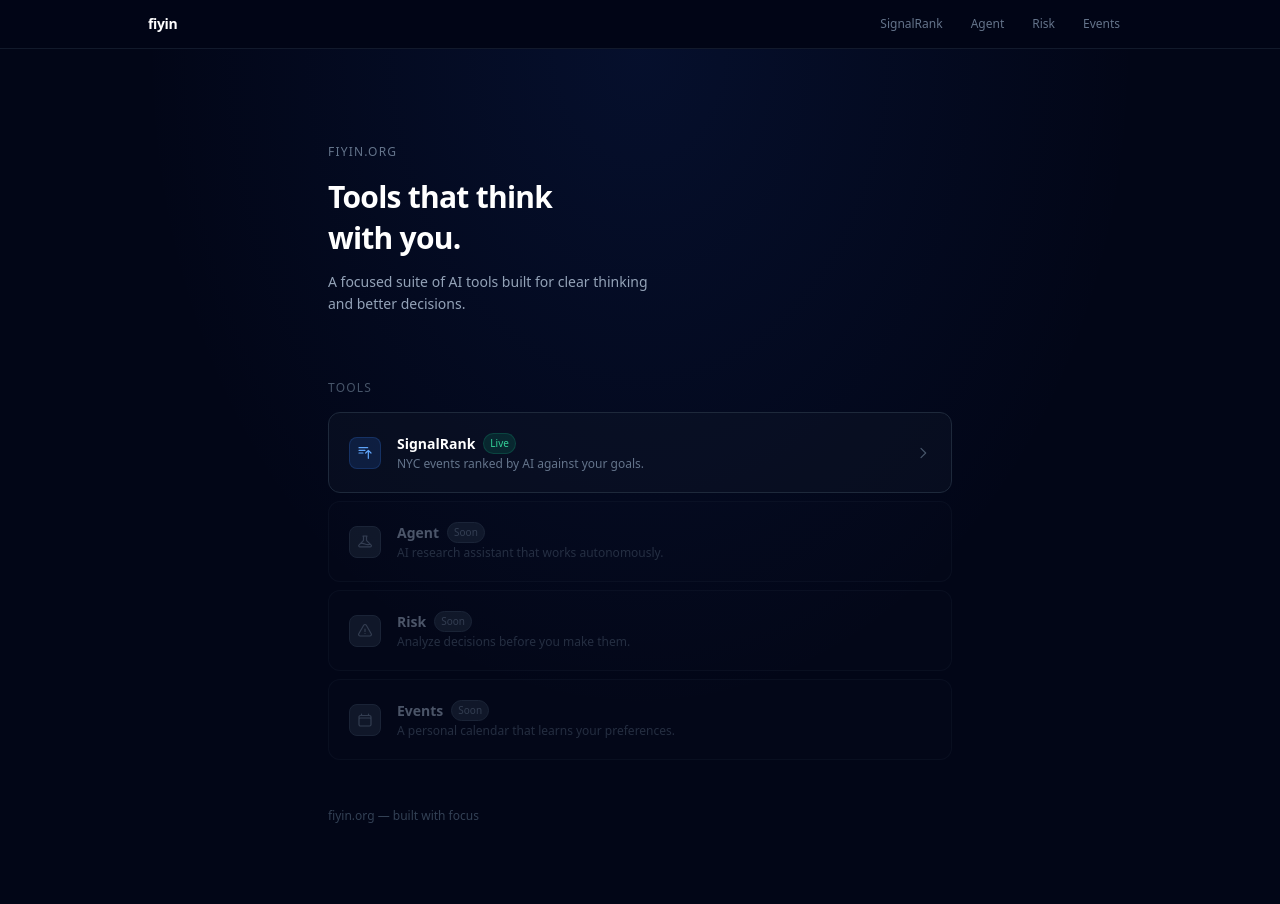
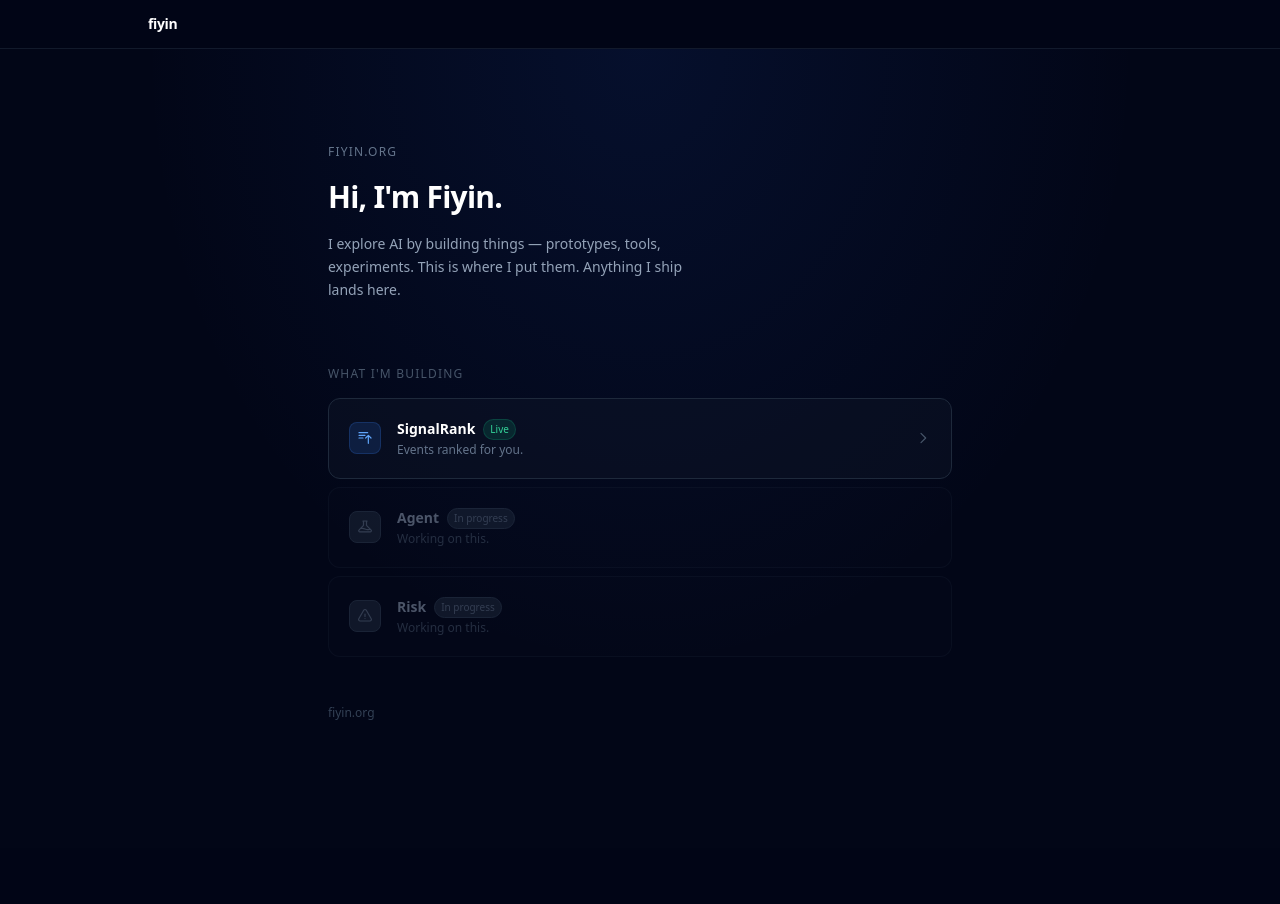
Before and after one commit to fiyinadeyera/fiyin-os, a Flask app: page / in a window 1280 px wide. After the commit the page ends 720 px from the top, so only its background shows below. Run offline with Flask 3, Linux system fonts and the light colour scheme; some libraries are stand-ins or nearby versions; some web fonts are replaced.

Commit message:
Personalize landing page, remove nav links and Events card
- index.html: personal intro ("Hi, I'm Fiyin"), updated SignalRank
  description to "Events ranked for you", Agent/Risk show "In progress",
  Events card removed, section renamed to "What I'm building"
- base.html: removed top nav tool links, keeping only the fiyin home link

Co-Authored-By: Claude Sonnet 4.6 <noreply@anthropic.com>

```diff
--- a/templates/base.html
+++ b/templates/base.html
@@ -17,13 +17,7 @@
     <nav class="fixed top-0 left-0 right-0 z-50 border-b border-slate-800/60 bg-slate-950/80 backdrop-blur-md">
         <div class="mx-auto max-w-5xl px-5 h-12 flex items-center justify-between">
             <a href="/" class="text-sm font-semibold tracking-tight text-white hover:text-slate-300 transition-colors">fiyin</a>
-            <div class="flex items-center gap-1">
-                <a href="/signalrank" class="nav-link px-3 py-1.5 rounded-md text-xs font-medium {% if page == 'signalrank' %}text-white bg-slate-800{% else %}text-slate-500 hover:text-slate-300 hover:bg-slate-800/50{% endif %}">SignalRank</a>
-                <a href="/agent"      class="nav-link px-3 py-1.5 rounded-md text-xs font-medium {% if page == 'agent' %}text-white bg-slate-800{% else %}text-slate-500 hover:text-slate-300 hover:bg-slate-800/50{% endif %}">Agent</a>
-                <a href="/risk"       class="nav-link px-3 py-1.5 rounded-md text-xs font-medium {% if page == 'risk' %}text-white bg-slate-800{% else %}text-slate-500 hover:text-slate-300 hover:bg-slate-800/50{% endif %}">Risk</a>
-                <a href="/events"     class="nav-link px-3 py-1.5 rounded-md text-xs font-medium {% if page == 'events' %}text-white bg-slate-800{% else %}text-slate-500 hover:text-slate-300 hover:bg-slate-800/50{% endif %}">Events</a>
             </div>
-        </div>
     </nav>
 
     <div class="pt-12">
--- a/templates/index.html
+++ b/templates/index.html
@@ -6,16 +6,17 @@
 
         <div class="mb-16">
             <p class="text-xs font-medium text-slate-500 uppercase tracking-widest mb-4">fiyin.org</p>
-            <h1 class="text-3xl font-semibold text-white tracking-tight leading-snug mb-3">
-                Tools that think<br>with you.
+            <h1 class="text-3xl font-semibold text-white tracking-tight leading-snug mb-4">
+                Hi, I'm Fiyin.
             </h1>
-            <p class="text-slate-400 text-sm max-w-xs leading-relaxed">
-                A focused suite of AI tools built for clear thinking and better decisions.
+            <p class="text-slate-400 text-sm leading-relaxed max-w-sm">
+                I explore AI by building things — prototypes, tools, experiments. This is where I put them.
+                Anything I ship lands here.
             </p>
         </div>
 
         <div class="mb-4">
-            <p class="text-xs font-medium text-slate-600 uppercase tracking-widest">Tools</p>
+            <p class="text-xs font-medium text-slate-600 uppercase tracking-widest">What I'm building</p>
         </div>
 
         <div class="space-y-2">
@@ -31,7 +32,7 @@
                             <span class="text-sm font-semibold text-white">SignalRank</span>
                             <span class="text-[10px] font-medium px-1.5 py-0.5 rounded-full bg-emerald-500/15 text-emerald-400 border border-emerald-500/20">Live</span>
                         </div>
-                        <p class="text-xs text-slate-500">NYC events ranked by AI against your goals.</p>
+                        <p class="text-xs text-slate-500">Events ranked for you.</p>
                     </div>
                 </div>
                 <svg class="w-4 h-4 text-slate-600 group-hover:text-slate-400 transition-colors" fill="none" viewBox="0 0 24 24" stroke="currentColor" stroke-width="1.8">
@@ -49,9 +50,9 @@
                     <div>
                         <div class="flex items-center gap-2 mb-0.5">
                             <span class="text-sm font-semibold text-slate-400">Agent</span>
-                            <span class="text-[10px] font-medium px-1.5 py-0.5 rounded-full bg-slate-800 text-slate-500 border border-slate-700">Soon</span>
+                            <span class="text-[10px] font-medium px-1.5 py-0.5 rounded-full bg-slate-800 text-slate-500 border border-slate-700">In progress</span>
                         </div>
-                        <p class="text-xs text-slate-600">AI research assistant that works autonomously.</p>
+                        <p class="text-xs text-slate-600">Working on this.</p>
                     </div>
                 </div>
             </div>
@@ -66,32 +67,15 @@
                     <div>
                         <div class="flex items-center gap-2 mb-0.5">
                             <span class="text-sm font-semibold text-slate-400">Risk</span>
-                            <span class="text-[10px] font-medium px-1.5 py-0.5 rounded-full bg-slate-800 text-slate-500 border border-slate-700">Soon</span>
+                            <span class="text-[10px] font-medium px-1.5 py-0.5 rounded-full bg-slate-800 text-slate-500 border border-slate-700">In progress</span>
                         </div>
-                        <p class="text-xs text-slate-600">Analyze decisions before you make them.</p>
-                    </div>
-                </div>
-            </div>
-
-            <div class="flex items-center justify-between p-5 rounded-xl border border-slate-800/50 bg-slate-900/20 opacity-50 cursor-default select-none">
-                <div class="flex items-center gap-4">
-                    <div class="w-8 h-8 rounded-lg bg-slate-800 border border-slate-700 flex items-center justify-center flex-shrink-0">
-                        <svg class="w-4 h-4 text-slate-500" fill="none" viewBox="0 0 24 24" stroke="currentColor" stroke-width="1.8">
-                            <path stroke-linecap="round" stroke-linejoin="round" d="M6.75 3v2.25M17.25 3v2.25M3 18.75V7.5a2.25 2.25 0 012.25-2.25h13.5A2.25 2.25 0 0121 7.5v11.25m-18 0A2.25 2.25 0 005.25 21h13.5A2.25 2.25 0 0021 18.75m-18 0v-7.5A2.25 2.25 0 015.25 9h13.5A2.25 2.25 0 0121 11.25v7.5"/>
-                        </svg>
-                    </div>
-                    <div>
-                        <div class="flex items-center gap-2 mb-0.5">
-                            <span class="text-sm font-semibold text-slate-400">Events</span>
-                            <span class="text-[10px] font-medium px-1.5 py-0.5 rounded-full bg-slate-800 text-slate-500 border border-slate-700">Soon</span>
-                        </div>
-                        <p class="text-xs text-slate-600">A personal calendar that learns your preferences.</p>
+                        <p class="text-xs text-slate-600">Working on this.</p>
                     </div>
                 </div>
             </div>
         </div>
 
-        <p class="mt-12 text-xs text-slate-700">fiyin.org — built with focus</p>
+        <p class="mt-12 text-xs text-slate-700">fiyin.org</p>
     </div>
 </div>
 {% endblock %}
```
